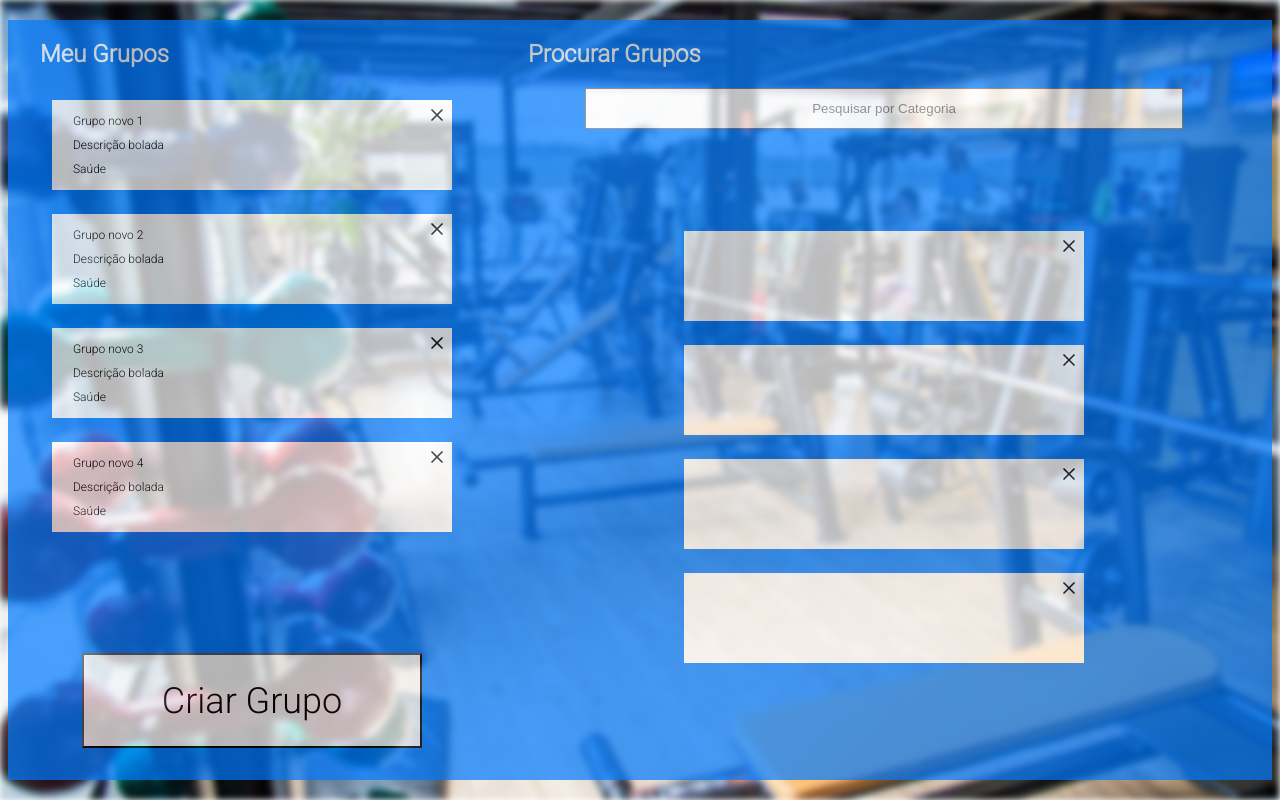
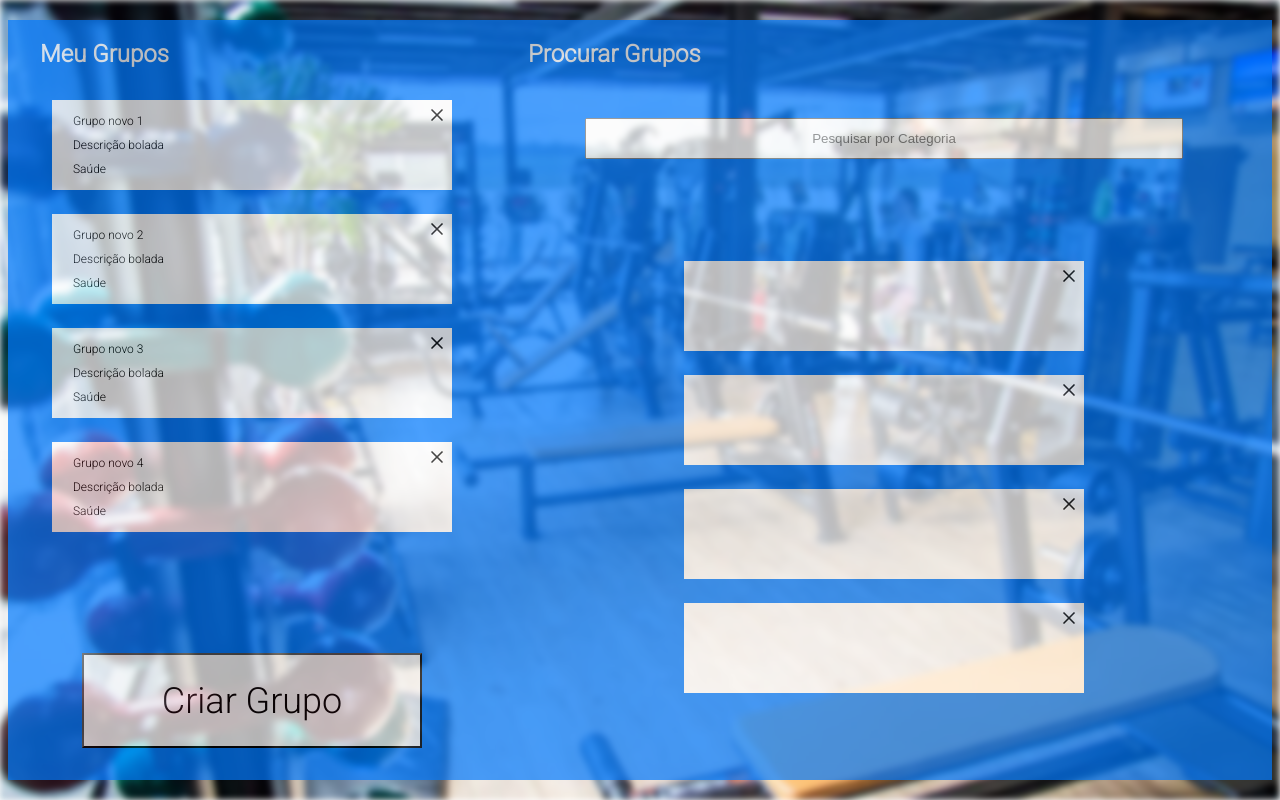
Before and after one commit to rafaelgsousa/Kenzy-academy-fitness, a React (Create React App) app: page / in a window 1280 px wide. Built offline with nearby package versions, Linux system fonts and the light colour scheme.

Commit message:
style: margin to input

```diff
--- a/src/pages/Group/syles.js
+++ b/src/pages/Group/syles.js
@@ -34,7 +34,7 @@ export const Input = styled.input`
     width: 590px;
     height: 35px;
     display: block;
-    margin: 0 auto 90px;
+    margin: 50px auto 90px;
     text-align: center;
 `
 
```
